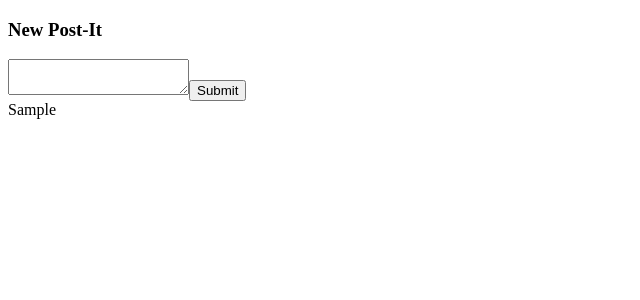
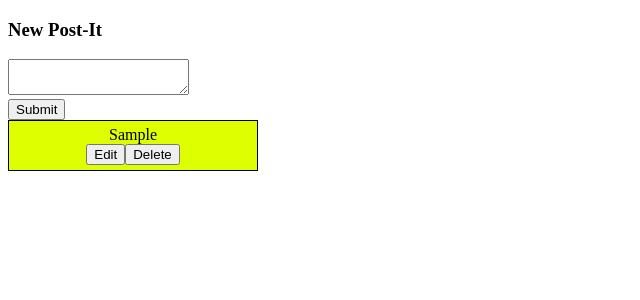
Before and after one commit to bweegee/postItNotes_Redux, a React (Create React App) app: page / in a window 1280 px wide. Both pictures are taken after typing "Sample" into the empty fields and a click on the input "Submit". Shown: the top 300 px of the page, without its empty margins (0-640 px from the left). Built offline with nearby package versions, Linux system fonts and the light colour scheme.

Commit message:
styled components for PostIt views

```diff
--- a/src/App.js
+++ b/src/App.js
@@ -1,12 +1,14 @@
-import React from 'react'
+import React, { Fragment } from 'react'
+import { Route, Switch, } from 'react-router-dom'
 import PostIts from './components/PostIts'
-import PostItForm from './components/PostItForm'
 
 const App = () => (
-  <div>
-    <PostItForm />
-    <PostIts />
-  </div>
+  <Fragment>
+    <Switch>
+      <Route exact path='/' component={PostIts} />
+      <Route path='/postits' component={PostIts} />
+    </Switch>
+  </Fragment>
 )
 
 export default App
--- a/src/components/PostIt.js
+++ b/src/components/PostIt.js
@@ -1,10 +1,24 @@
 import React from 'react'
 import { connect, } from 'react-redux'
+import styled from 'styled-components'
 
 const PostIt = ({ id, note, dispatch }) => (
-  <div>
+  <NoiceDiv>
     { note }
-  </div>
+    <br />
+    <button>
+      Edit
+    </button>
+    <button>
+      Delete
+    </button>
+  </NoiceDiv>
 )
 
+const NoiceDiv = styled.div`
+  text-align: center;
+  padding: 5px;
+  border: solid 1px black
+  background: #deff00;
+`
 export default connect()(PostIt)
--- a/src/components/PostItForm.js
+++ b/src/components/PostItForm.js
@@ -30,6 +30,7 @@ class PostItForm extends React.Component {
             value={note}
             onChange={this.handleChange}
           />
+          <br />
           <input
             type="submit"
             value="Submit"
--- a/src/components/PostIts.js
+++ b/src/components/PostIts.js
@@ -1,12 +1,17 @@
 import React from 'react'
 import { connect, } from 'react-redux'
+import styled from 'styled-components'
 import PostIt from './PostIt'
+import PostItForm from './PostItForm'
 
 const PostIts = ({ postits }) => (
   <div>
-{ postits.map( p =>
-      <PostIt key={p.id} {...p} />
-)}
+    <PostItForm />
+    <Grid>
+      { postits.map( p =>
+        <PostIt key={p.id} {...p} />
+      )}
+    </Grid>
   </div>
 )
 
@@ -14,4 +19,11 @@ const mapStateToProps = (state) => {
   return { postits: state.postits, }
 }
 
+const Grid = styled.div`
+  display: grid
+  grid-template-columns: repeat(auto-fit, minmax(100px, 250px));
+  grid-gap: 35px;
+  white-space: pre-wrap;
+`
+
 export default connect(mapStateToProps)(PostIts)
--- a/src/index.js
+++ b/src/index.js
@@ -3,11 +3,14 @@ import ReactDOM from 'react-dom';
 import { Provider } from 'react-redux';
 import store from './store';
 import App from './App';
+import { BrowserRouter as Router } from 'react-router-dom'
 import * as serviceWorker from './serviceWorker';
 
 ReactDOM.render(
   <Provider store={store}>
-    <App/>
+    <Router>
+      <App/>
+    </Router>
   </Provider>,
   document.getElementById('root')
 );
```
